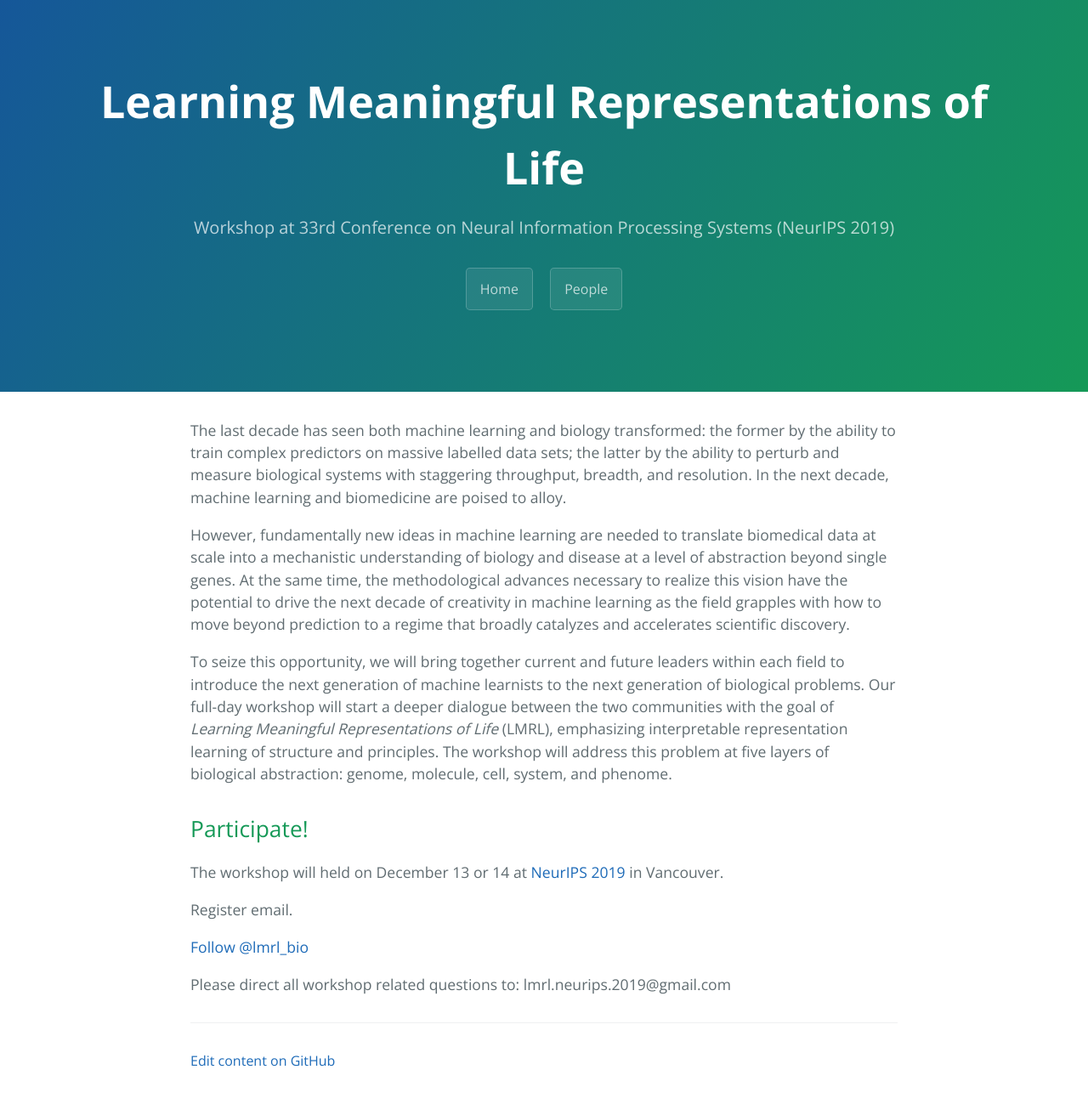
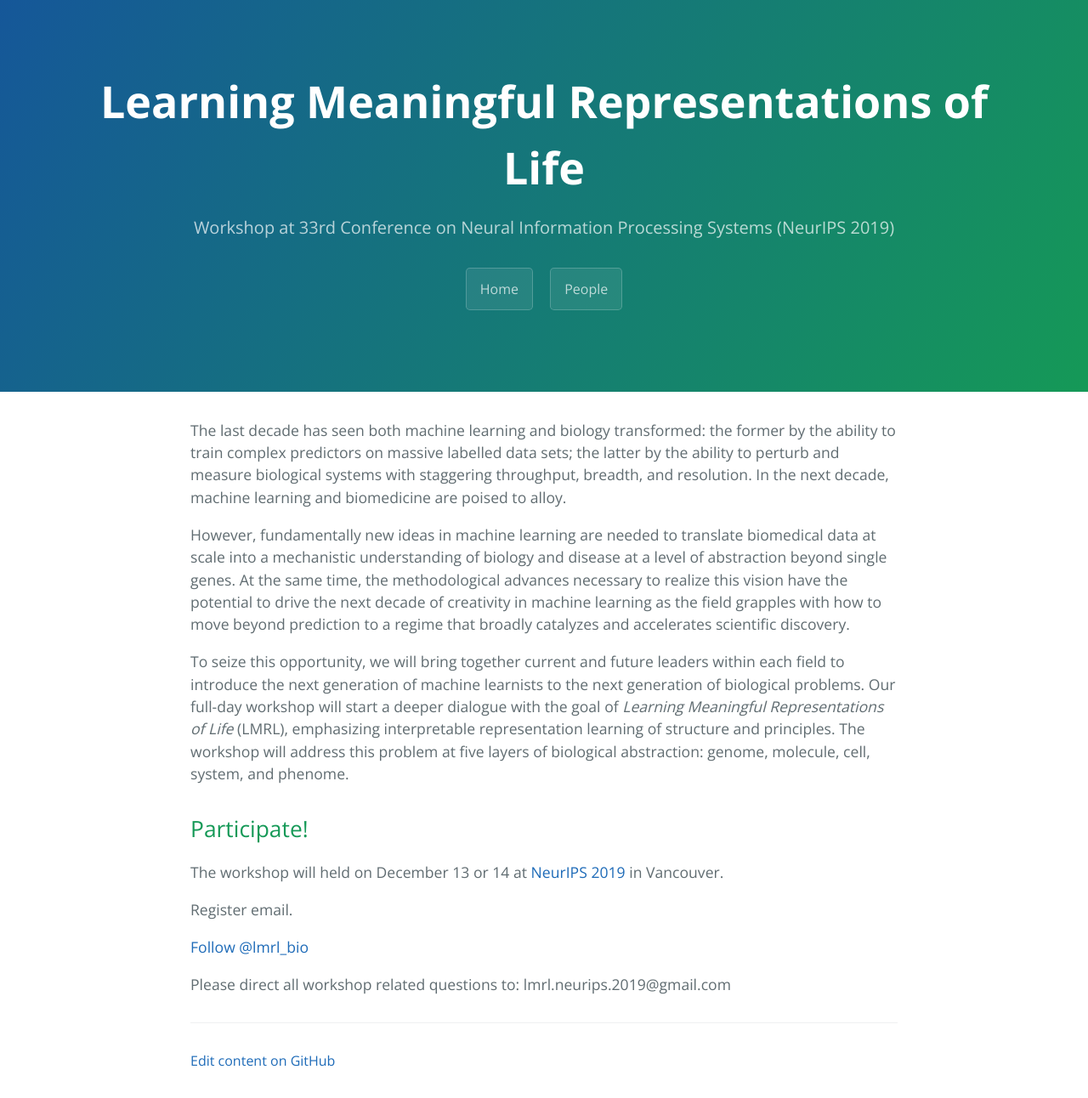
Before and after one commit to lmrl-bio/lmrl-bio.github.io, a Jekyll site: the page built from index.md, in a window 1280 px wide. Shown: the whole page at 85% size. Built offline with Jekyll 4.4.1, drawn with Linux system fonts in a browser that asks for light colours; comment, search, counter and statistics services are not loaded.

Commit message:
tighten language

```diff
--- a/index.md
+++ b/index.md
@@ -5,7 +5,7 @@ The last decade has seen both machine learning and biology transformed: the form
 
 However, fundamentally new ideas in machine learning are needed to translate biomedical data at scale into a mechanistic understanding of biology and disease at a level of abstraction beyond single genes. At the same time, the methodological advances necessary to realize this vision have the potential to drive the next decade of creativity in machine learning as the field grapples with how to move beyond prediction to a regime that broadly catalyzes and accelerates scientific discovery.
 
-To seize this opportunity, we will bring together current and future leaders within each field to introduce the next generation of machine learnists to the next generation of biological problems. Our full-day workshop will start a deeper dialogue between the two communities with the goal of *Learning Meaningful Representations of Life* (LMRL), emphasizing interpretable representation learning of structure and principles. The workshop will address this problem at five layers of biological abstraction: genome, molecule, cell, system, and phenome.
+To seize this opportunity, we will bring together current and future leaders within each field to introduce the next generation of machine learnists to the next generation of biological problems. Our full-day workshop will start a deeper dialogue with the goal of *Learning Meaningful Representations of Life* (LMRL), emphasizing interpretable representation learning of structure and principles. The workshop will address this problem at five layers of biological abstraction: genome, molecule, cell, system, and phenome.
 
 ## Participate!
 
```
